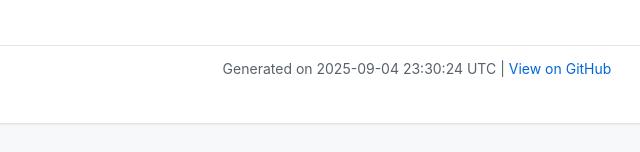
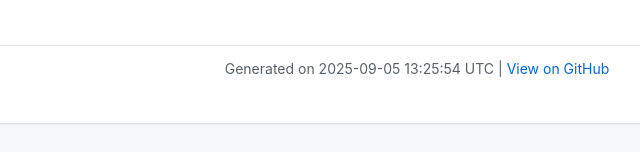
Before and after one commit to aavishay/right-sizer, a plain HTML site: page index.html in a window 1280 px wide. Shown: the part 1268-1420 px from the top of the page, 223-863 px from the left. Drawn offline with Linux system fonts and the light colour scheme.

```diff
--- a/index.html
+++ b/index.html
@@ -110,7 +110,7 @@
 
         <hr style="margin-top: 3rem; border: none; border-top: 1px solid #e1e4e8;">
         <p style="text-align: center; color: #586069; font-size: 14px;">
-            Generated on 2025-09-04 23:30:24 UTC |
+            Generated on 2025-09-05 13:25:54 UTC |
             <a href="https://github.com/aavishay/right-sizer">View on GitHub</a>
         </p>
     </div>
```
Also changed, not shown: 2 other files.
